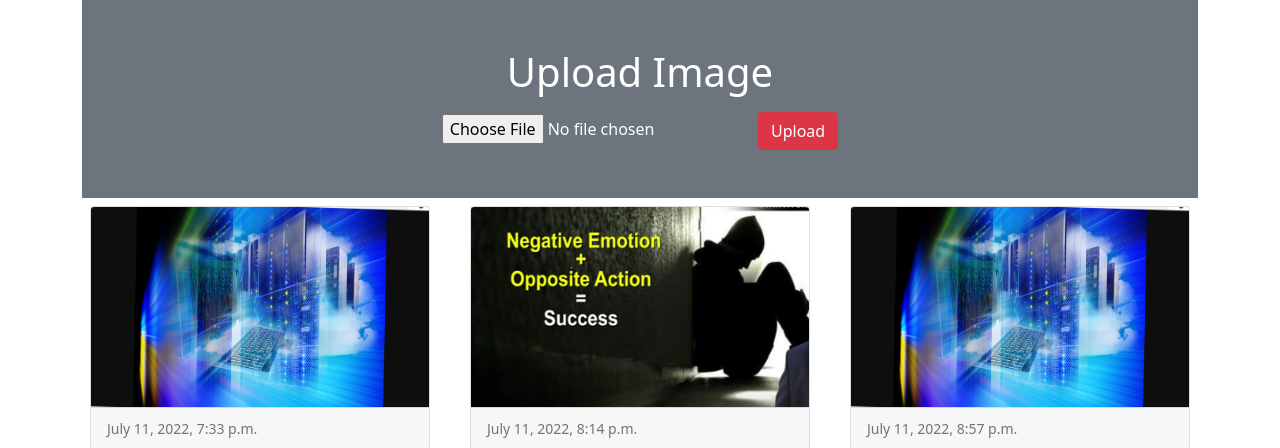
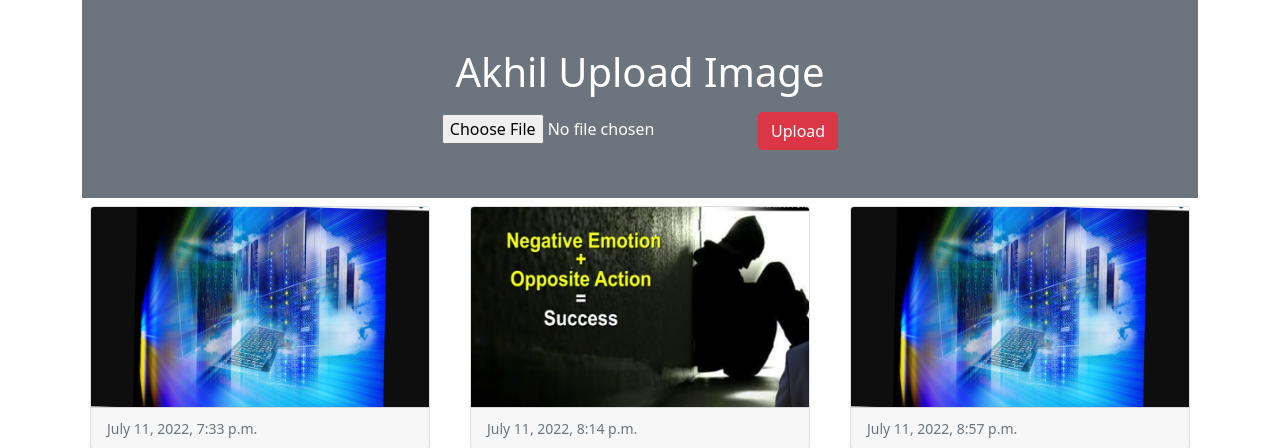
Before and after one commit to neerajpandit/picupload.github.io, a Django app: page / in a window 1280 px wide. Shown: the top 448 px of the page. Run offline with Django 3.2, Linux system fonts and the light colour scheme; data comes from the database, SQL or seed files in the repository.

Commit message:
Update index.html
3 commit

```diff
--- a/templates/index.html
+++ b/templates/index.html
@@ -13,7 +13,7 @@
 <body>
 <div class="container">
     <div class="py-5 text-center bg-secondary text-white">
-        <h1 class="mb-3">Upload Image</h1>
+        <h1 class="mb-3">Akhil Upload Image</h1>
         <form action="" method="post" enctype="multipart/form-data">
             {% csrf_token %}
             {{form}}
```
